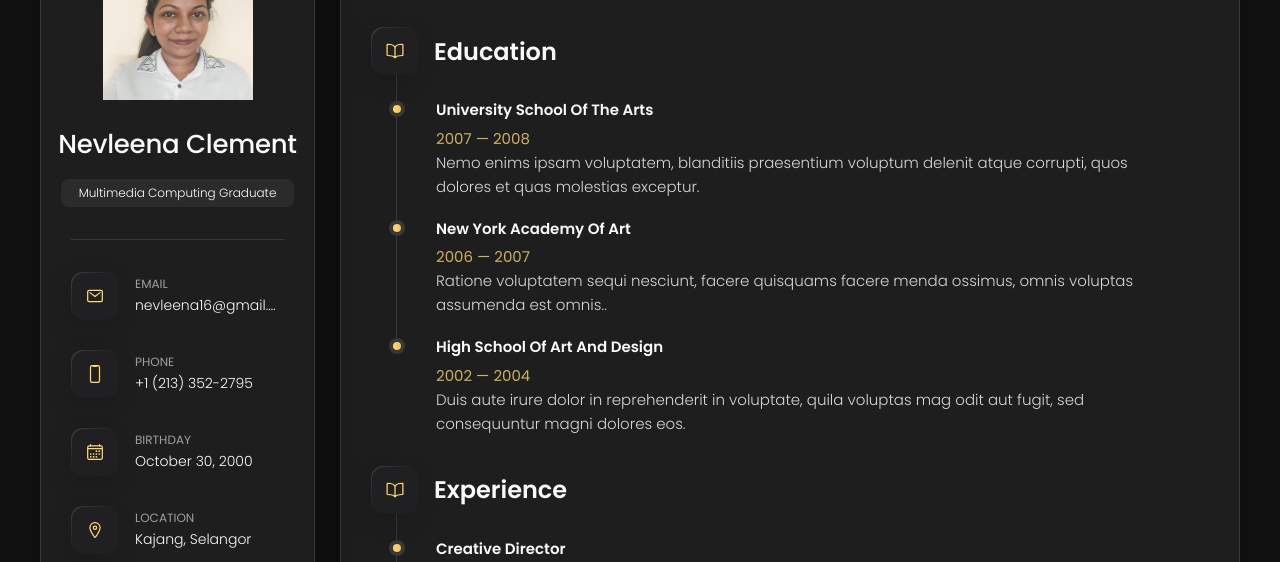
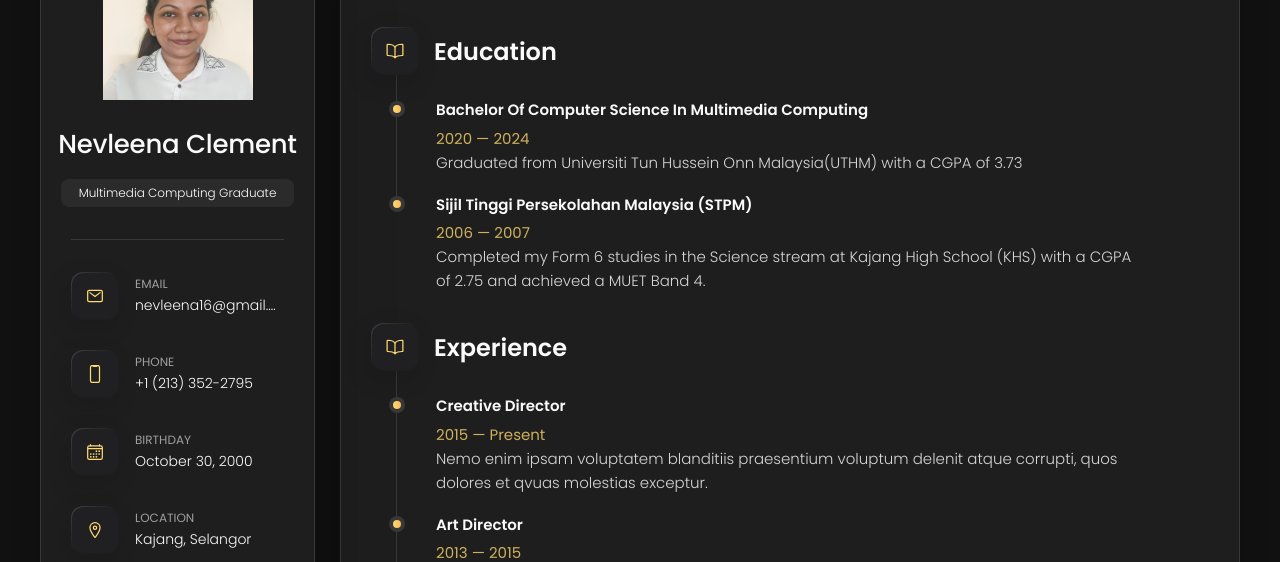
Before and after one commit to Nevleena16/Nevleena16.github.io-, a plain HTML site: page index.html in a window 1280 px wide. Both pictures are taken after a click on the button "Resume". Shown: the part 162-724 px from the top of the page. Drawn offline with nearby package versions, Linux system fonts and the light colour scheme.

Commit message:
Update index.html

```diff
--- a/index.html
+++ b/index.html
@@ -529,41 +529,25 @@ innovation
 
             <li class="timeline-item">
 
-              <h4 class="h4 timeline-item-title">University school of the arts</h4>
+              <h4 class="h4 timeline-item-title">Bachelor of Computer Science in Multimedia Computing
+</h4>
 
-              <span>2007 — 2008</span>
+              <span>2020 — 2024</span>
 
               <p class="timeline-text">
-                Nemo enims ipsam voluptatem, blanditiis praesentium voluptum delenit atque corrupti, quos dolores et
-                quas molestias
-                exceptur.
+               Graduated from Universiti Tun Hussein Onn Malaysia(UTHM) with a CGPA of 3.73
               </p>
 
             </li>
 
             <li class="timeline-item">
 
-              <h4 class="h4 timeline-item-title">New york academy of art</h4>
+              <h4 class="h4 timeline-item-title">Sijil Tinggi Persekolahan Malaysia (STPM)</h4>
 
               <span>2006 — 2007</span>
 
               <p class="timeline-text">
-                Ratione voluptatem sequi nesciunt, facere quisquams facere menda ossimus, omnis voluptas assumenda est
-                omnis..
-              </p>
-
-            </li>
-
-            <li class="timeline-item">
-
-              <h4 class="h4 timeline-item-title">High school of art and design</h4>
-
-              <span>2002 — 2004</span>
-
-              <p class="timeline-text">
-                Duis aute irure dolor in reprehenderit in voluptate, quila voluptas mag odit aut fugit, sed consequuntur
-                magni dolores
-                eos.
+                Completed my Form 6 studies in the Science stream at Kajang High School (KHS) with a CGPA of 2.75 and achieved a MUET Band 4.
               </p>
 
             </li>
```
